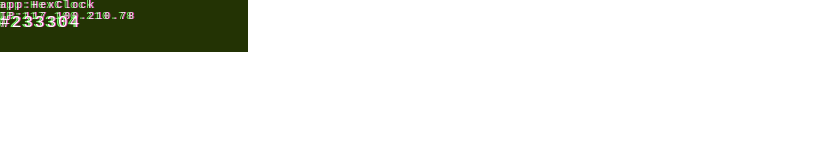
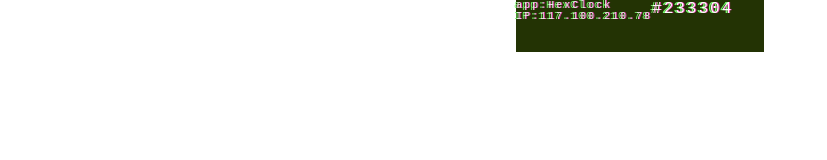
Before and after one commit to Sirius-33/a-hex-clock, a website: page pkg/src/html/index.html in a window 1280 px wide. Shown: the whole page, without its empty margins (0-827 px from the left). Drawn offline with Linux system fonts and the light colour scheme.

Commit message:
Add grid

```diff
--- a/pkg/src/css/hexClock.css
+++ b/pkg/src/css/hexClock.css
@@ -1,7 +1,7 @@
 * {
   box-sizing: border-box;
   padding: 0;
-  margin: 0;
+  margin: 0 auto;
 }
 /* HexClock styling */
 
@@ -21,8 +21,12 @@
   z-index: -1;
   width: 248px;
   height: 52px;
-  display: flex;
-  flex-direction: column;
+  display: grid;
+  grid-template-columns: 1fr 1fr 1fr;
+  grid-template-rows: 14px 150px;
+  grid-template-areas:
+  "app . ip"
+  "clock";
 }
 
 .hexClock__header {
```
